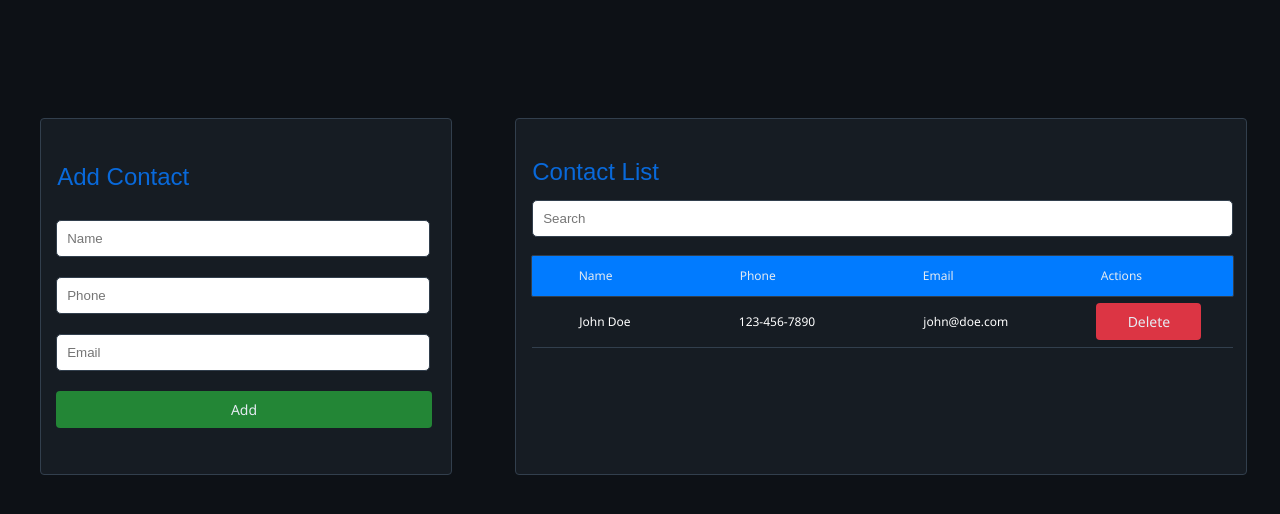
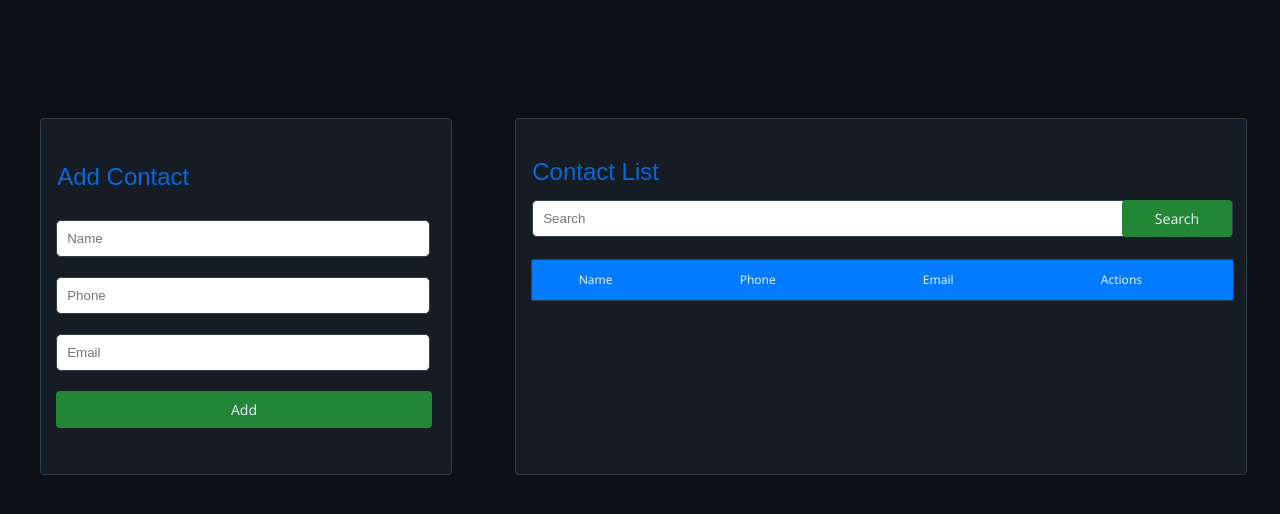
Before and after one commit to alexdreyesz/ContactHub, a PHP site: the page made by Pages/Contact Manager/manager.html in a window 1280 px wide. Shown: the part 134-648 px from the top of the page. Run offline with PHP 8.4, Linux system fonts and the light colour scheme.

Commit message:
Fixed Some Functions

```diff
--- a/JS/code.js
+++ b/JS/code.js
@@ -38,6 +38,9 @@
 				userId = jsonObject.id;
 
 				if(userId < 1) {
+                    document.getElementById("loginCredential").innerHTML = "";
+                    document.getElementById("loginPassword").innerHTML = "";
+
                     button.style.backgroundColor = '#ae2b36';
 
                     setTimeout(() => {
@@ -58,6 +61,9 @@
 
         xhr.send(jsonPayload)
     } catch(error) {
+        document.getElementById("loginCredential").innerHTML = "";
+        document.getElementById("loginPassword").innerHTML = "";
+
         button.style.backgroundColor = '#ae2b36';
 
         setTimeout(() => {
--- a/Pages/Contact Manager/manager.css
+++ b/Pages/Contact Manager/manager.css
@@ -215,11 +215,9 @@
     width: 100%;
     height: 60%;
     position: relative;
-    top: 13px;
+    top: -20px;
     overflow-y:scroll;
     scrollbar-width: none;
-
-
 }
 
 .list-info {
@@ -305,3 +303,10 @@
     box-shadow: #0D1116;
     cursor: pointer;
 }
+
+#searchButton {
+    width: 15%;
+    position: relative;
+    top: -47px;
+    left: 298px;
+}
--- a/Pages/Contact Manager/manager.html
+++ b/Pages/Contact Manager/manager.html
@@ -29,7 +29,7 @@
 
                         <input type="text" class="input-text-box" id="emailText" placeholder="Email">
 
-                        <button class="add-button" id="addContactButton" onclick="addContact()">Add</button>
+                        <button class="add-button" id="addContactButton" onclick="addContactSecond()">Add</button>
                     </div>
                 </div>
             </div>
@@ -46,6 +46,8 @@
                     <p>Contact List</p>
 
                     <input type="text" class="input-text-box" id="searchText" placeholder="Search">
+                    <button class="add-button" id="searchButton" onclick="searchContact()">Search</button>
+
                 </div>
 
                 <!-- Contact List Component -->
@@ -57,12 +59,7 @@
                         <p class="list-action">Actions</p>
                     </div>
 
-                    <div class="added-person">
-                        <p>John Doe</p>
-                        <p>123-456-7890</p>
-                        <p>john@doe.com</p>
-                        <button class="delete-button">Delete</button>
-                    </div>
+
                 </div>
 
             </div>
--- a/index.html
+++ b/index.html
@@ -28,8 +28,7 @@
                 <input type="password" class="input-password-box" id="loginPassword">
                 <img src="./Images/Password/show.png" class="eye-icon" id="eyeIcon" onclick="togglePassword()" alt="Show Password">
 
-                <button class="login-button" id="loginButton" onclick="window.location.href = './Pages/Contact Manager/manager.html';">Sign In</button>
-
+                <button class="login-button" id="loginButton" onclick="doLogin()">Sign In</button>
             </div>
         </div>
     </div>
```
